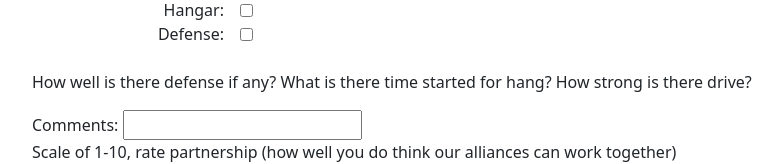
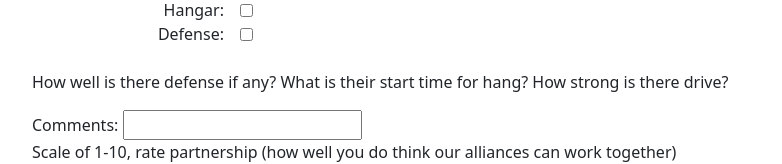
Before and after one commit to MHS-Scouting-ORG/frc-scouting-app-2022, a React (Create React App) app: page /form in a window 1280 px wide. Shown: the part 1516-1680 px from the top of the page, without its empty margins (50-832 px from the left). Built offline with nearby package versions, Linux system fonts and the light colour scheme; no server answers; the HTML template or start-up script is replaced by a standard one.

Commit message:
Added new drop down boxes, fix format, and added questions to comments

```diff
--- a/src/components/Form/Form.js
+++ b/src/components/Form/Form.js
@@ -824,7 +824,7 @@ class Form extends React.Component{
                 {this.makeStrategyBox("Hangar ", 3)}
                 {this.makeStrategyBox("Defense ", 4)}
                 <br></br>
-                <p>How well is there defense if any? What is there time started for hang? How strong is there drive?</p>
+                <p>How well is there defense if any? What is their start time for hang? How strong is there drive?</p>
                 <Textbox title={"Comments: "} commentState={this.setComment}></Textbox>
                 <p> Scale of 1-10, rate partnership (how well you do think our alliances can work together) </p>
                 <Scale values={[1,2,3,4,5,6,7,8,9,10]} changeScale={this.scaleChange}></Scale>
```
